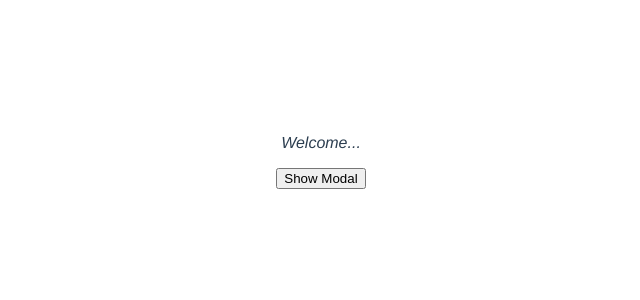
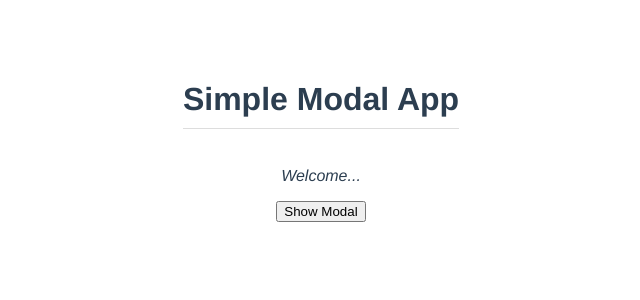
Before and after one commit to elvan/simple-modal-app-vue-components, a Vue app: page / in a window 1280 px wide. Shown: the top 300 px of the page, without its empty margins (319-959 px from the left). Built offline with nearby package versions, Linux system fonts and the light colour scheme.

Commit message:
fix title declaration

```diff
--- a/src/App.vue
+++ b/src/App.vue
@@ -29,6 +29,7 @@ export default {
 
   data() {
     return {
+      title: 'Simple Modal App',
       header: 'Sign up for the Giveaway!',
       text: 'Get a free course today!',
       theme: 'sale',
```
